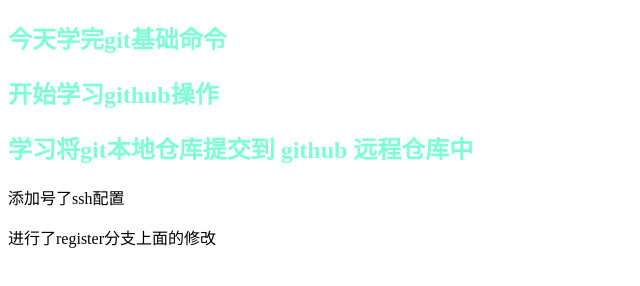
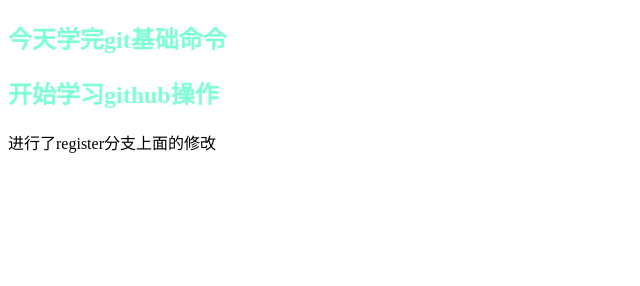
Before and after one commit to Tbeating/test07, a plain HTML site: page index.html in a window 1280 px wide. Shown: the whole page, without its empty margins (0-640 px from the left). Drawn offline with Linux system fonts and the light colour scheme.

Commit message:
在register分支上删除index一句代码

```diff
--- a/index.html
+++ b/index.html
@@ -10,8 +10,6 @@
 <body>
     <h2>今天学完git基础命令</h2>
     <h2>开始学习github操作</h2>
-    <h2>学习将git本地仓库提交到 github 远程仓库中</h2>
-    添加号了ssh配置
     <p>进行了register分支上面的修改</p>
 </body>
 </html>
```
